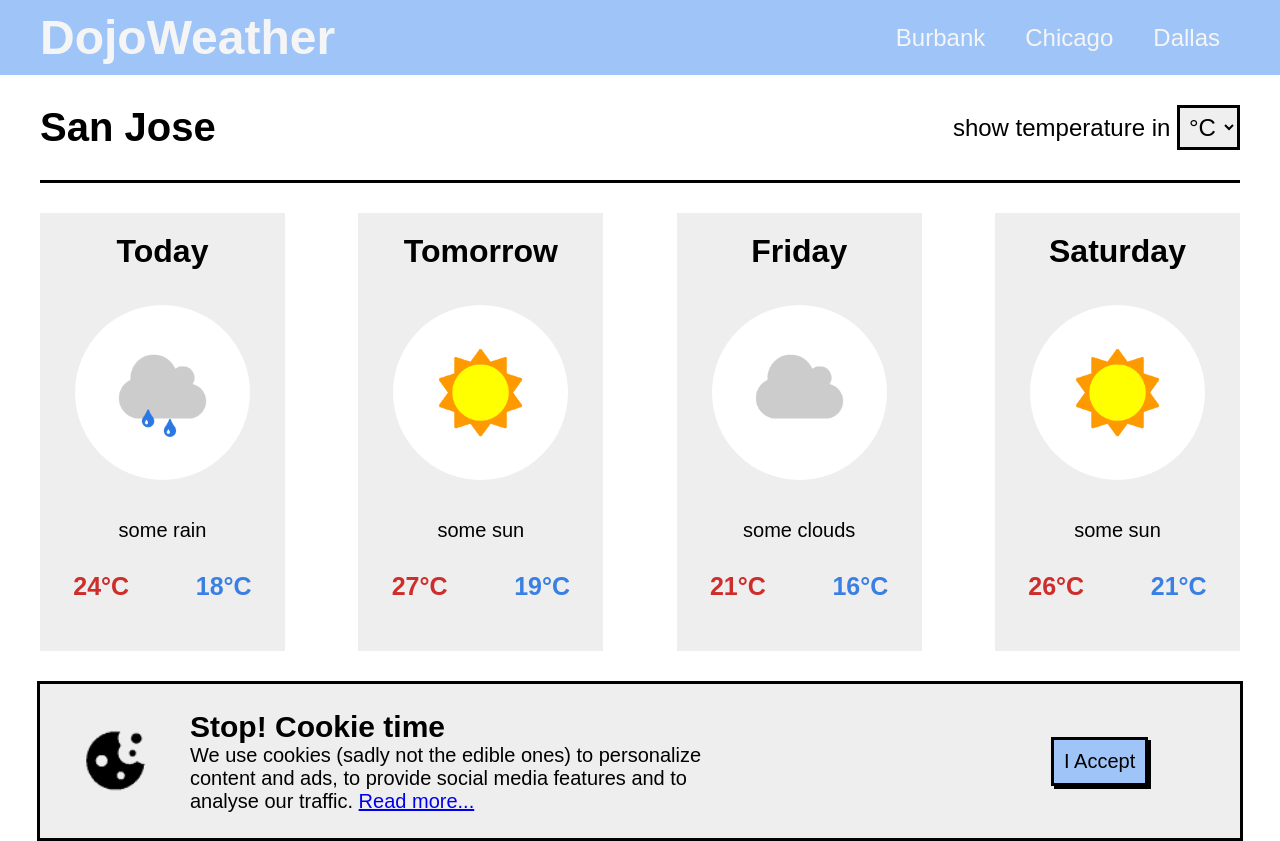
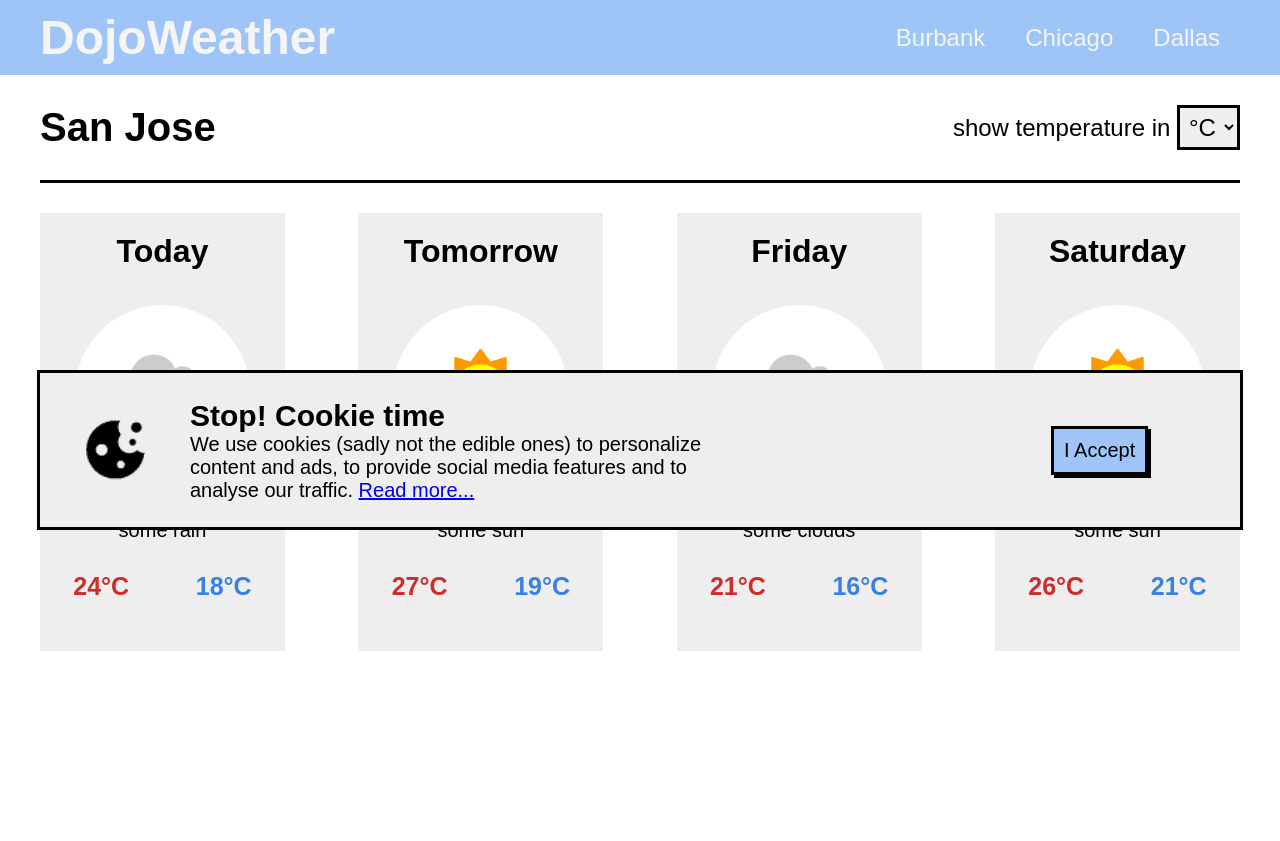
Before and after one commit to gkim99/dojoWeather, a plain HTML site: page index.html in a window 1280 px wide. After the commit the page ends 800 px from the top, so only its background shows below. Drawn offline with Linux system fonts and the light colour scheme.

Commit message:
second commit

```diff
--- a/index.html
+++ b/index.html
@@ -22,7 +22,7 @@
         <div class="city">
             <h2>San Jose</h2>
             <p>show temperature in
-                <select name="temp" id="temp">
+                <select name="temp" id="temp" onchange="convert(this)">
                     <option value="C">°C</option>
                     <option value="F">°F</option>
                 </select>
@@ -66,6 +66,7 @@
                 </div>
             </div>
         </div>
+        <div class="bottom">
             <div class="cookie">
                 <p><img src="assets/cookie.png" alt="cookie"></p>
                 <div id="stop">
@@ -77,6 +78,7 @@
                 <button id="accept" onclick="remove()">I Accept</button>
             </div>
         </div>
+    </div>
     <script src="script.js"></script>
 </body>
 </html>
--- a/style.css
+++ b/style.css
@@ -98,6 +98,12 @@ img{
     color: #3a80e4;
 }
 
+.bottom{
+    width: 100%;
+    position: fixed;
+    bottom: 270px;
+}
+
 .cookie{
     border: 3px solid black;
     background-color: #eeeeee;
```
Lines whose indentation alone changed are shown as unchanged.
